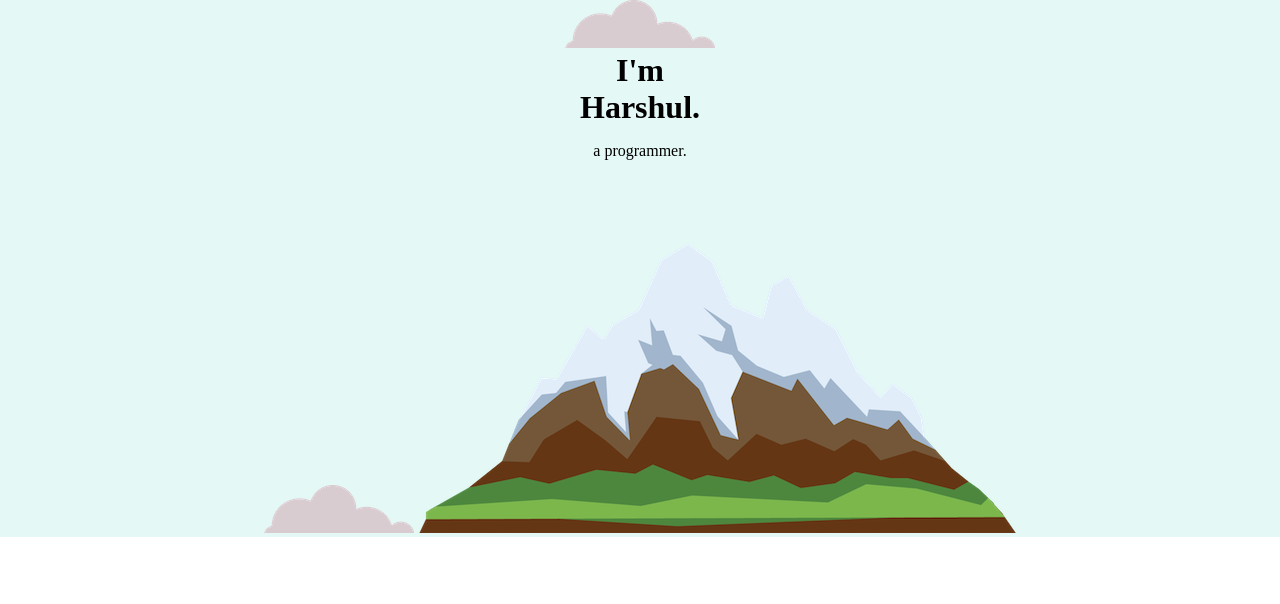
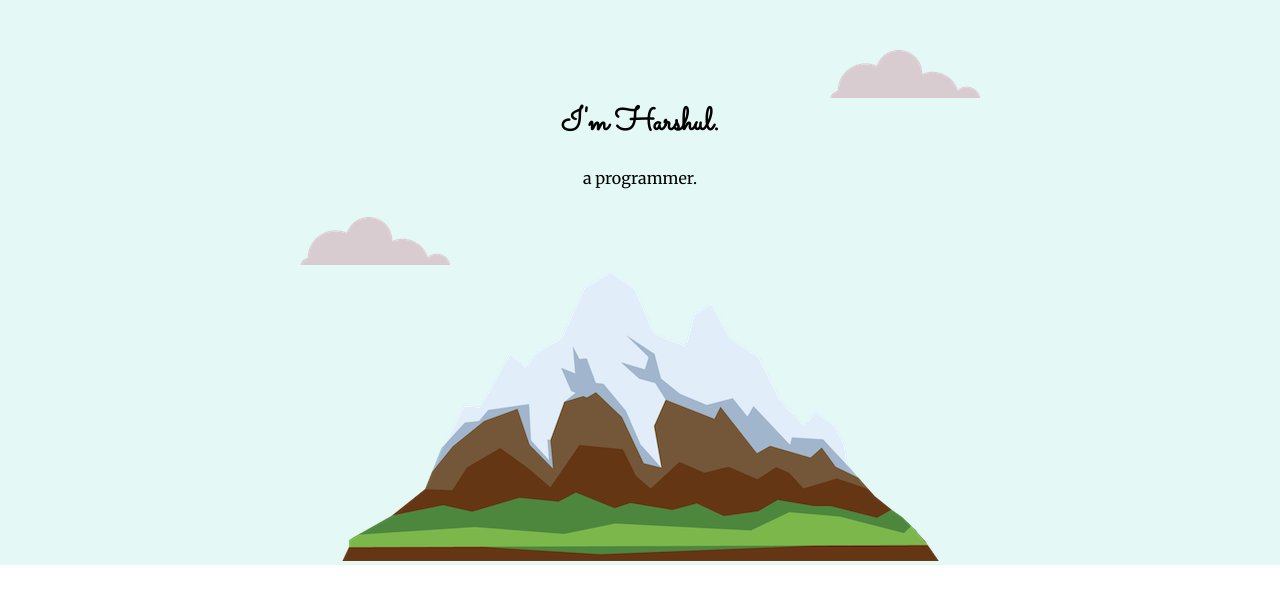
Before and after one commit to Harshul02/Full-Stack-Web-Dev, a plain HTML site: page CSS-My Site/index.html in a window 1280 px wide. Drawn offline with Linux system fonts and the light colour scheme.

Commit message:
Added Font

```diff
--- a/CSS-My Site/css/style.css
+++ b/CSS-My Site/css/style.css
@@ -1,12 +1,35 @@
 body{
     margin: 0;
     text-align: center;
+    font-family: 'Merriweather', serif;
 }
 h1{
-    width: 10%;
-    margin: 0 auto;
+    margin-top: 0;
+    font-family: 'Sacramento', cursive;
+}
+
+h2{
+    font-family: 'Montserrat', sans-serif;
+}
+
+h3{
+    font-family: 'Montserrat', sans-serif;
 }
 
 .top-container{
     background-color: #E4F9F5;
+    position: relative;
+    padding-top: 100px;
 }
+
+.top-cloud{
+    position: absolute;
+    right: 300px;
+    top: 50px;
+}
+
+.bottom-cloud{
+    position: absolute;
+    left: 300px;
+    bottom: 300px;
+}
--- a/CSS-My Site/index.html
+++ b/CSS-My Site/index.html
@@ -7,6 +7,9 @@
     <title>Harshul Jain</title>
     <link rel="stylesheet" href="css/style.css">
     <link rel="icon" href="favicon.ico">
+    <link rel="preconnect" href="https://fonts.googleapis.com">
+<link rel="preconnect" href="https://fonts.gstatic.com" crossorigin>
+<link href="https://fonts.googleapis.com/css2?family=Merriweather&family=Montserrat&family=Sacramento&display=swap" rel="stylesheet">
 </head>
 <body>
 <div class="top-container">
```
